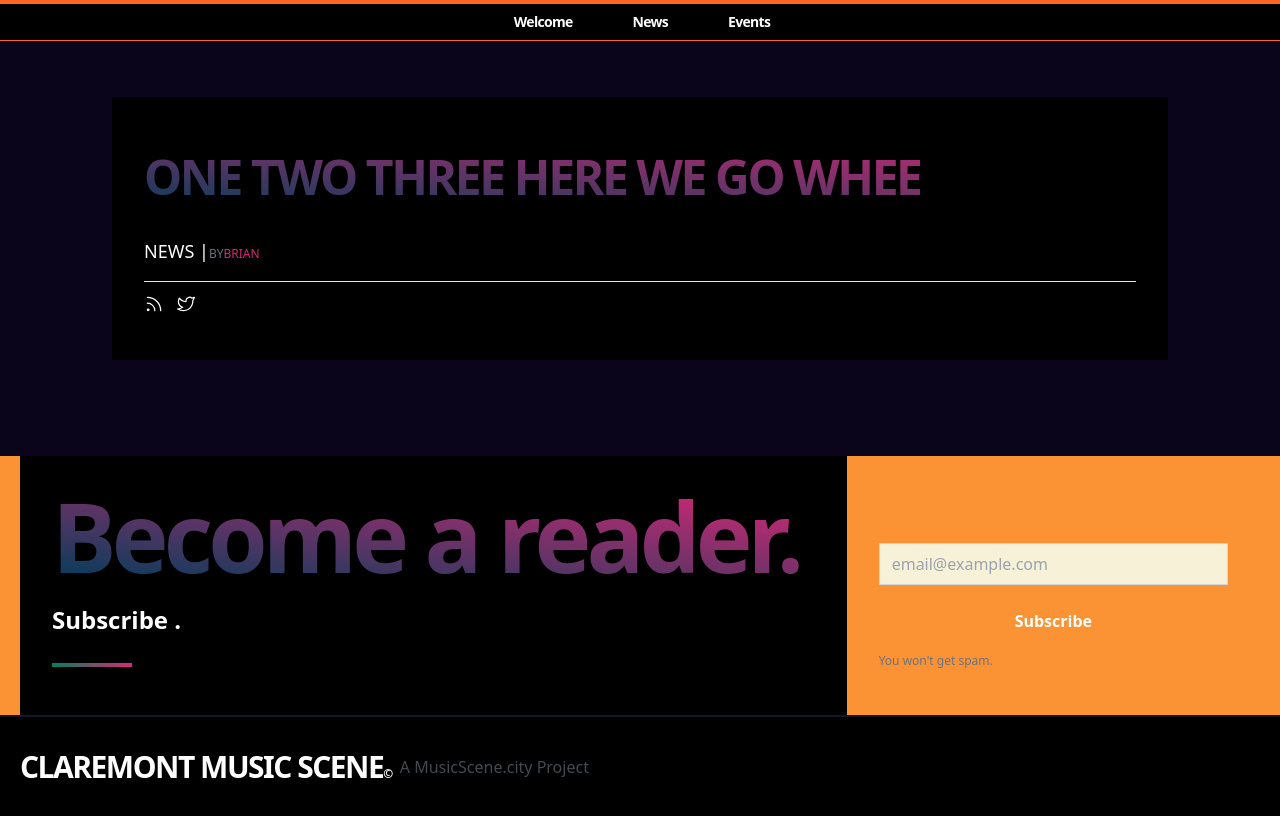
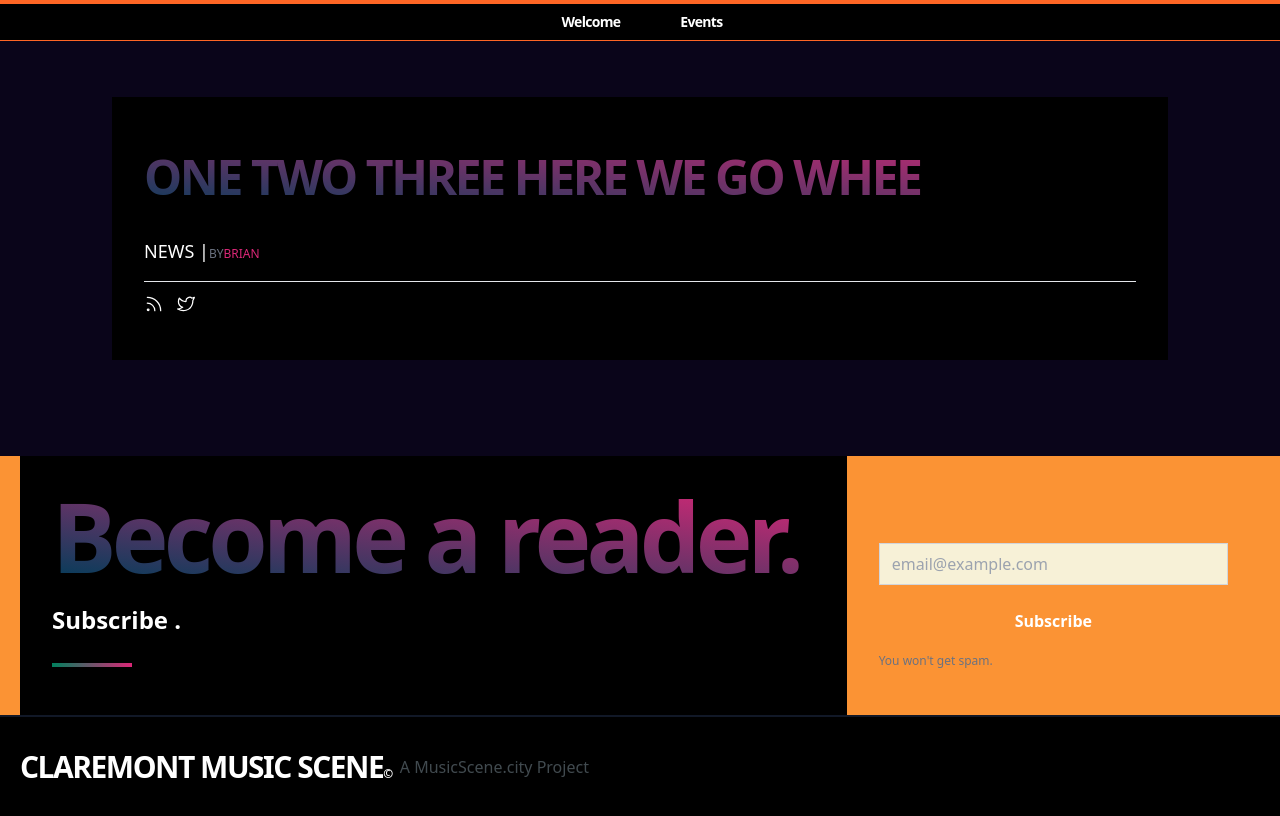
Before and after one commit to claremont-music-scene/nextjs-music-scene, a Next.js app: page /detail-page in a window 1280 px wide. Built offline with nearby package versions, Linux system fonts and the light colour scheme.

Commit message:
Hide News for launch

```diff
--- a/components/nav/menu.js
+++ b/components/nav/menu.js
@@ -9,6 +9,7 @@ export default function Menu() {
     }
     const showCommunity = false
     const showAbout = false
+    const showNews = false
     const menuItemListStyle = `w-full flex-grow md:flex md:items-center md:w-auto md:block pt-6 md:pt-0${hamburgerOpen ? "": " hidden"}`
 
     return (
@@ -26,7 +27,7 @@ export default function Menu() {
         <div className={menuItemListStyle}>
             <ul className="list-reset md:flex flex-1 items-center justify-center">
                 <MenuAction href="/" title="Welcome"/>
-                <MenuAction href="/news" title="News" hoverBg='blue'/>
+                {showNews && <MenuAction href="/news" title="News" hoverBg='blue'/>}
                 <MenuAction href="/events" title="Events" hoverBg='red'/>
                 {showCommunity && <MenuAction href="/community" title="Community" hoverBg='green'/>}
                 {showAbout && <MenuAction href="/about" title="About" hoverBg='pink'/>}
--- a/pages/index.js
+++ b/pages/index.js
@@ -15,12 +15,14 @@ export async function getStaticProps() {
 
 export default function Home({bulletins, events, news}) {
     const showBulletinSummary = false
+    const showNews = false
     return (
         <SectionPageLayout>
             {showBulletinSummary && <BulletinList bulletins={bulletins} length={3}/>}
             <UpcomingEvents events={events}/>
-            <h2>Latest News</h2>
-            <NewsCardGrid news={news}/>
+            {showNews && <>
+                <h2>Latest News</h2>
+                <NewsCardGrid news={news}/></>}
         </SectionPageLayout>
     )
 }
```
